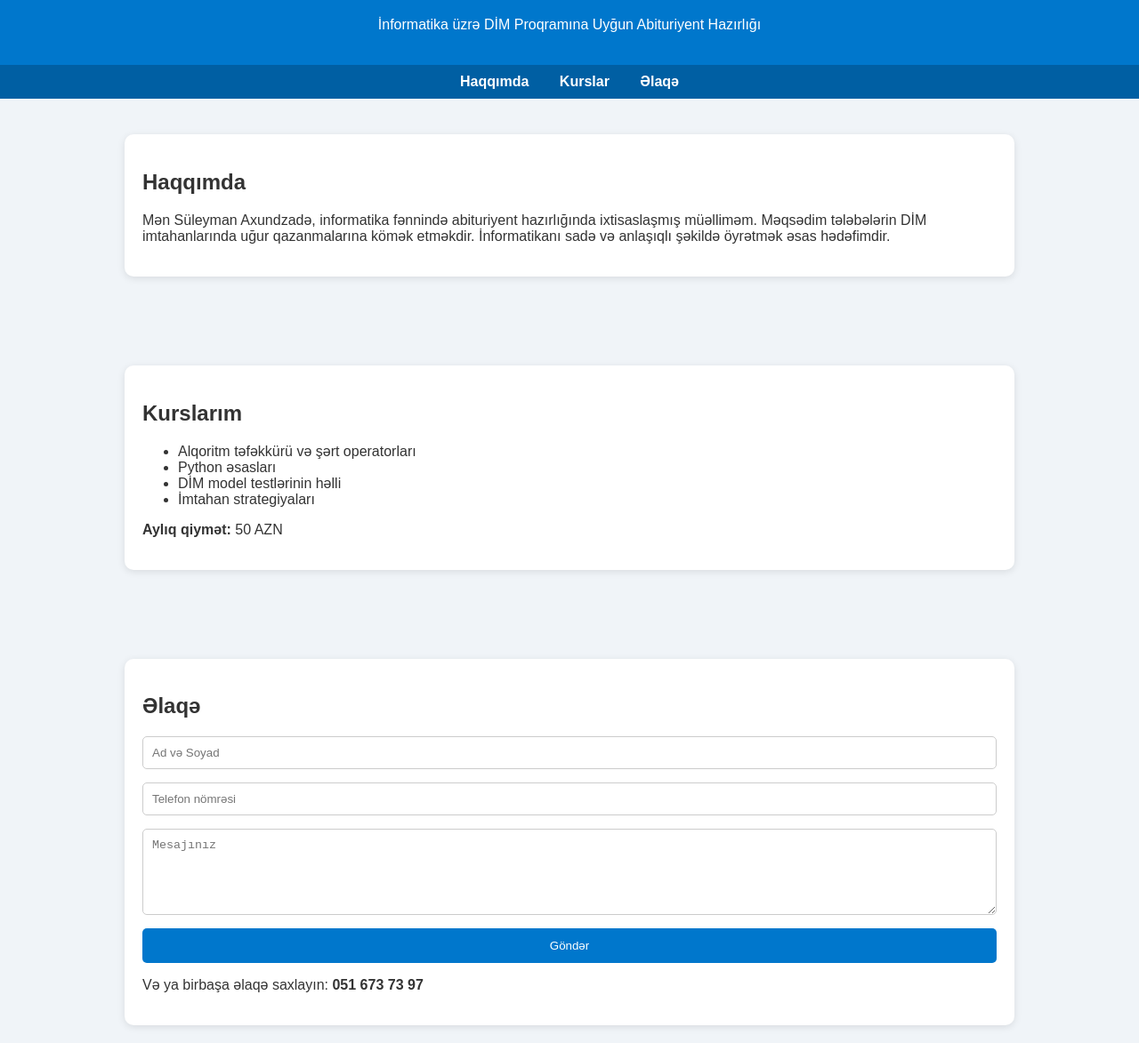
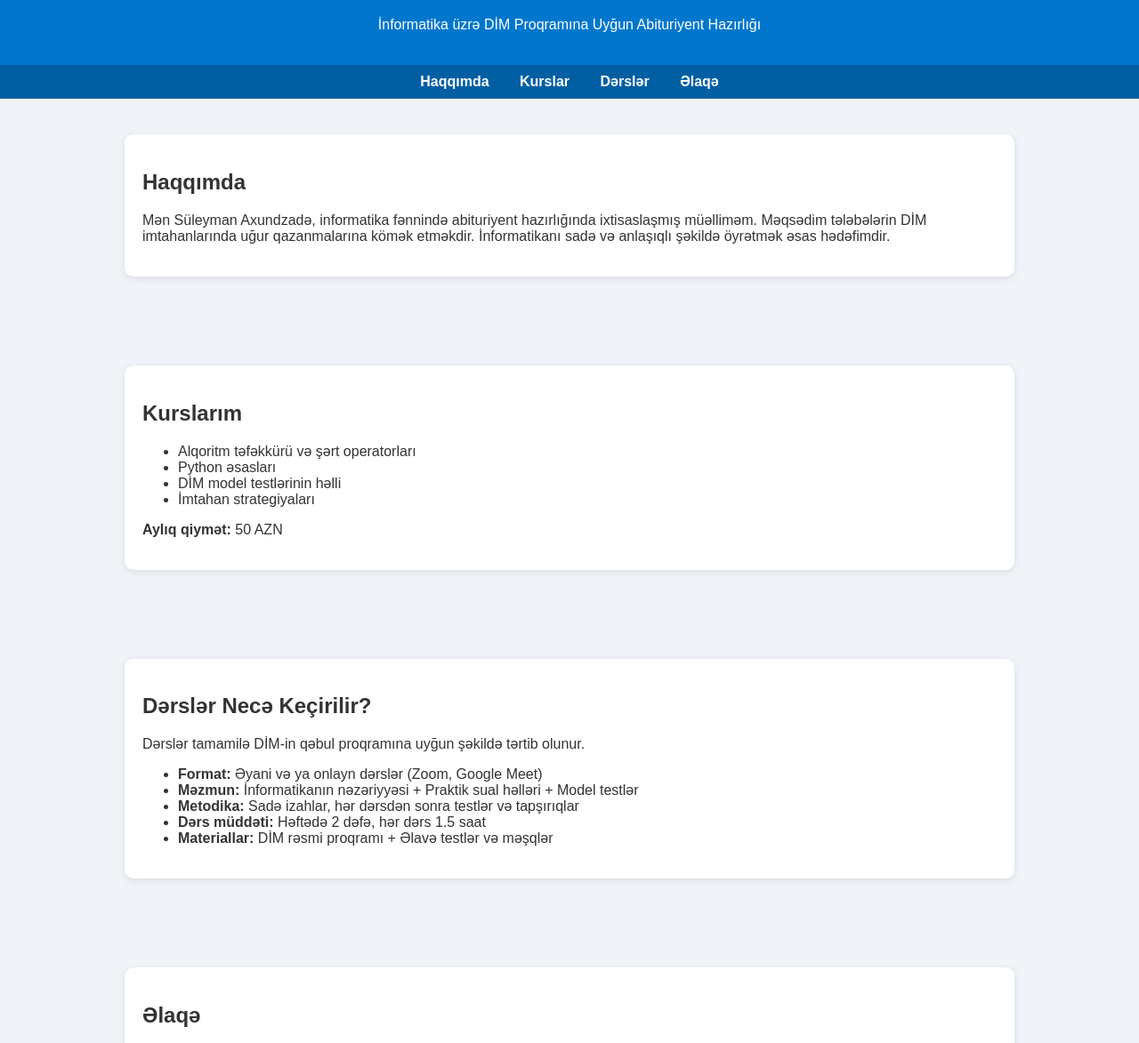
Before and after one commit to suleyman-axundov/informatika-hazirligi, a plain HTML site: page index.html in a window 1280 px wide. Shown: the part 81-1254 px from the top of the page at 89% size. Drawn offline with Linux system fonts and the light colour scheme.

Commit message:
Add files via upload

```diff
--- a/index.html
+++ b/index.html
@@ -28,6 +28,10 @@
       margin: 0 15px;
       text-decoration: none;
       font-weight: bold;
+      transition: color 0.3s ease;
+    }
+    nav a:hover {
+      color: #ffcc00;
     }
     section {
       padding: 40px;
@@ -58,9 +62,11 @@
       border: none;
       border-radius: 5px;
       cursor: pointer;
+      transition: background-color 0.3s ease, transform 0.2s ease;
     }
     button:hover {
       background-color: #005fa3;
+      transform: scale(1.05);
     }
     footer {
       background-color: #003f66;
@@ -81,6 +87,7 @@
 <nav>
   <a href="#haqqimda">Haqqımda</a>
   <a href="#kurslar">Kurslar</a>
+  <a href="#dersler">Dərslər</a>
   <a href="#elaqe">Əlaqə</a>
 </nav>
 
@@ -104,6 +111,20 @@
   </div>
 </section>
 
+<section id="dersler">
+  <div class="card">
+    <h2>Dərslər Necə Keçirilir?</h2>
+    <p>Dərslər tamamilə DİM-in qəbul proqramına uyğun şəkildə tərtib olunur.</p>
+    <ul>
+      <li><strong>Format:</strong> Əyani və ya onlayn dərslər (Zoom, Google Meet)</li>
+      <li><strong>Məzmun:</strong> İnformatikanın nəzəriyyəsi + Praktik sual həlləri + Model testlər</li>
+      <li><strong>Metodika:</strong> Sadə izahlar, hər dərsdən sonra testlər və tapşırıqlar</li>
+      <li><strong>Dərs müddəti:</strong> Həftədə 2 dəfə, hər dərs 1.5 saat</li>
+      <li><strong>Materiallar:</strong> DİM rəsmi proqramı + Əlavə testlər və məşqlər</li>
+    </ul>
+  </div>
+</section>
+
 <section id="elaqe">
   <div class="card">
     <h2>Əlaqə</h2>
```
